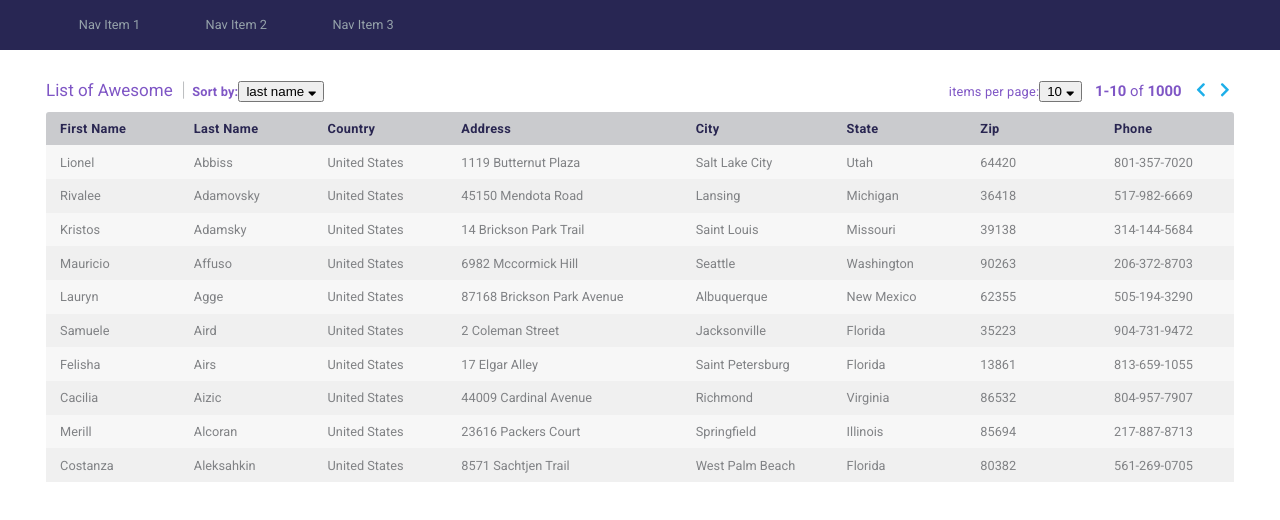
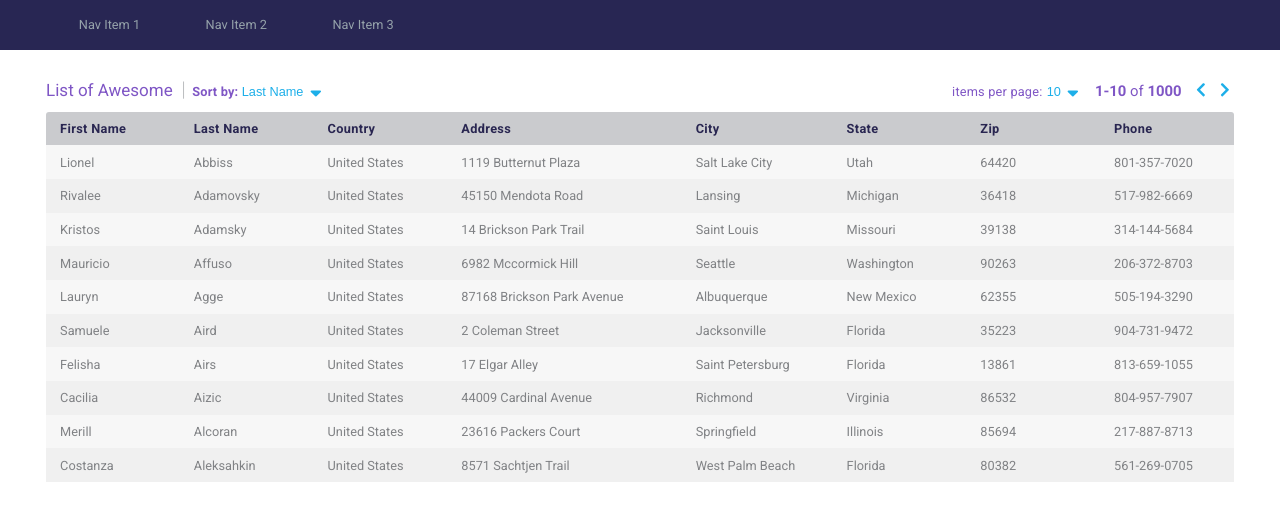
Before and after one commit to VitaC123/react-table, a React (Create React App) app: page / in a window 1280 px wide. Shown: the top 520 px of the page. Built offline with nearby package versions, Linux system fonts and the light colour scheme.

Commit message:
Refactor styles

```diff
--- a/src/components/Table/Dropdown.css
+++ b/src/components/Table/Dropdown.css
@@ -11,6 +11,7 @@
 }
 
 .option-group.items-per-page h2 {
+  margin-right: 0.05rem;
   font-size: inherit;
   font-weight: inherit;
 }
@@ -22,14 +23,11 @@
   position: absolute;
   border-radius: 3px 3px 0 0;
   z-index: 1;
-  box-shadow: 0px 8px 16px 0px rgba(0,0,0,0.2);
+  box-shadow: 0px 8px 16px 0px rgba(33, 32, 36, 0.473);
   background: rgba(245, 245, 245, 0.973);
 }
 
 .dropdown-panel ul {
-  margin: 0;
-  padding: 0;
-  list-style: none;
   font-size: 0.75rem;
   text-transform: capitalize;
   cursor: pointer;
@@ -38,10 +36,10 @@
 .dropdown-panel ul li {
   padding: 0.35rem 0.2rem;
   border-radius: 3px;
+  transition: 0.1s;
 }
 
 .dropdown-panel ul li:hover {
-
   color: #1DAFE9;
   background: rgb(235, 235, 235);
 }
--- a/src/components/Table/Dropdown.js
+++ b/src/components/Table/Dropdown.js
@@ -1,5 +1,6 @@
 import React, { Component } from 'react';
 import './Dropdown.css';
+
 
 export default class Dropdown extends Component {
   constructor(props) {
@@ -38,7 +39,7 @@ export default class Dropdown extends Component {
       <div>
         <div className={`option-group ${customClass}`}>
           <h2>{heading}:</h2>
-          <button onClick={this.toggleOpen}>
+          <button className='button-transparent' onClick={this.toggleOpen}>
             {selection} <i className='fas fa-sort-down' />
           </button>
         </div>
```
